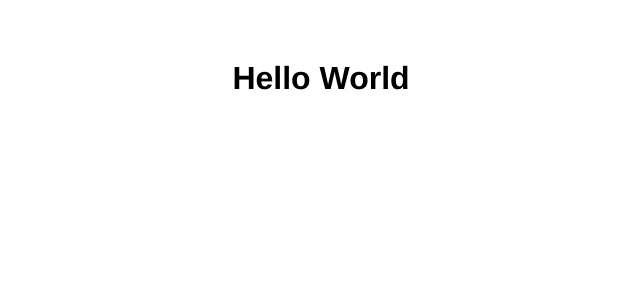
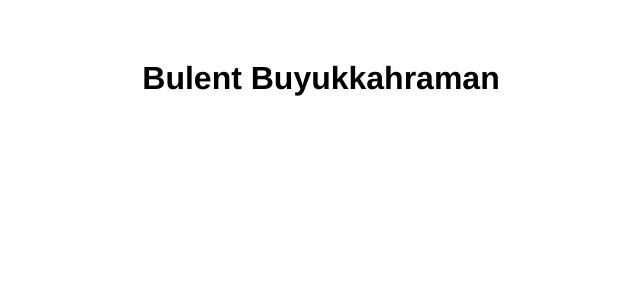
Before and after one commit to bbuyukkahraman/hello-world, a Vue app: page / in a window 1280 px wide. Shown: the top 300 px of the page, without its empty margins (319-959 px from the left). Built offline with nearby package versions, Linux system fonts and the light colour scheme.

Commit message:
Update App.vue

```diff
--- a/src/App.vue
+++ b/src/App.vue
@@ -1,6 +1,6 @@
 <template>
   <div id="app">
-    <h1>Hello World</h1>
+    <h1>Bulent Buyukkahraman</h1>
   </div>
 </template>
 
```
